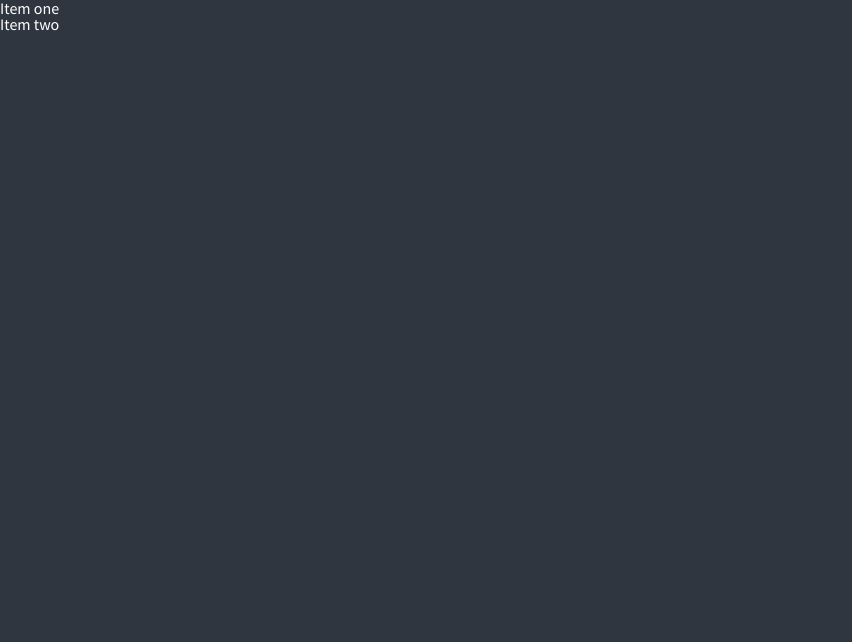
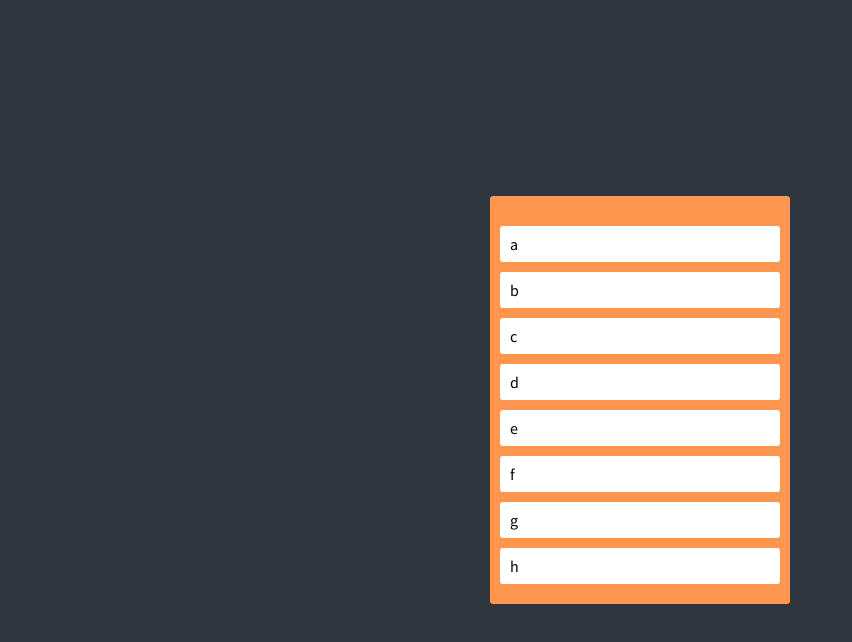
Before and after one commit to jeannjang/trello-react-ts, a React (Create React App) app: page / in a window 1280 px wide. Shown: the top 642 px of the page, without its empty margins (0-852 px from the left). Built offline with nearby package versions, Linux system fonts and the light colour scheme.

Commit message:
feat: enhance drag and drop functionality with structured components and initial styles

```diff
--- a/src/components/DragDrop.tsx
+++ b/src/components/DragDrop.tsx
@@ -1,22 +1,67 @@
 import { DragDropContext, Droppable, Draggable } from "react-beautiful-dnd";
+import styled from "styled-components";
+
+const Wrapper = styled.div`
+  display: flex;
+  justify-content: center;
+  align-items: center;
+  height: 100vh;
+  width: 100%;
+  margin: 0 auto;
+`;
+
+const Boards = styled.div`
+  display: grid;
+  grid-gap: 10px;
+  width: 300px;
+  grid-template-columns: repeat(1, 1fr);
+`;
+
+const Board = styled.div`
+  padding: 30px 10px;
+  padding-bottom: 10px;
+  background-color: ${(props) => props.theme.boardColor};
+  border-radius: 3px;
+  min-height: 150px;
+`;
+
+const Card = styled.div`
+  background-color: ${(props) => props.theme.cardColor};
+  padding: 10px;
+  border-radius: 3px;
+  margin-bottom: 10px;
+`;
+
+const toDos = ["a", "b", "c", "d", "e", "f", "g", "h"];
 
 function DragDrop() {
+  const handleDragEnd = () => {};
   return (
-    <DragDropContext onDragEnd={() => {}}>
-      <div>
-        <Droppable droppableId="one">
-          {() => (
-            <ul>
-              <Draggable draggableId="first" index={0}>
-                {() => <li>Item one</li>}
-              </Draggable>
-              <Draggable draggableId="second" index={0}>
-                {() => <li>Item two</li>}
-              </Draggable>
-            </ul>
-          )}
-        </Droppable>
-      </div>
+    <DragDropContext onDragEnd={handleDragEnd}>
+      <Wrapper>
+        <Boards>
+          <Droppable droppableId="one">
+            {(provided) => (
+              <Board ref={provided.innerRef} {...provided.droppableProps}>
+                {toDos.map((toDo, index) => (
+                  <Draggable key={toDo} draggableId={toDo} index={index}>
+                    {(provided) => (
+                      <Card
+                        ref={provided.innerRef}
+                        {...provided.draggableProps}
+                        {...provided.dragHandleProps}
+                      >
+                        {toDo}
+                      </Card>
+                    )}
+                  </Draggable>
+                ))}
+                {provided.placeholder}
+              </Board>
+            )}
+          </Droppable>
+        </Boards>
+      </Wrapper>
     </DragDropContext>
   );
 }
--- a/src/index.tsx
+++ b/src/index.tsx
@@ -1,4 +1,3 @@
-import React from "react";
 import ReactDOM from "react-dom/client";
 import { RecoilRoot } from "recoil";
 import App from "./App";
@@ -8,9 +7,9 @@
 );
 
 root.render(
-  <React.StrictMode>
-    <RecoilRoot>
-      <App />
-    </RecoilRoot>
-  </React.StrictMode>
+  // <React.StrictMode>
+  <RecoilRoot>
+    <App />
+  </RecoilRoot>
+  // </React.StrictMode>
 );
--- a/src/styles/styled.d.ts
+++ b/src/styles/styled.d.ts
@@ -4,6 +4,8 @@
   export interface DefaultTheme {
     bgColor: string;
     textColor: string;
+    cardColor: string;
+    boardColor: string;
   }
 }
 
--- a/src/styles/theme/theme.ts
+++ b/src/styles/theme/theme.ts
@@ -2,5 +2,7 @@
 
 export const darkTheme: DefaultTheme = {
   bgColor: "#2f3640",
-  textColor: "white",
+  textColor: "black",
+  cardColor: "white",
+  boardColor: "#ff964f",
 };
```
